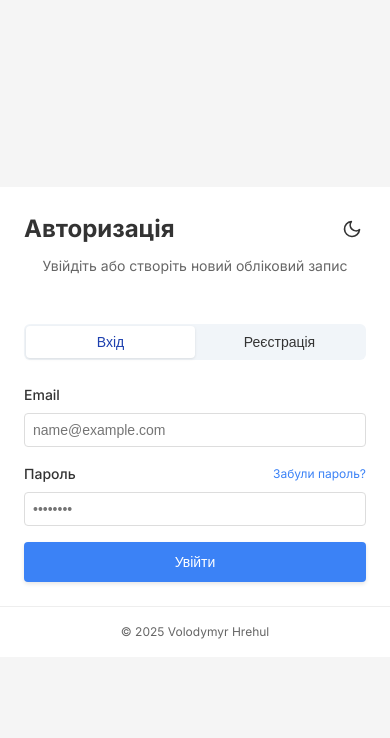
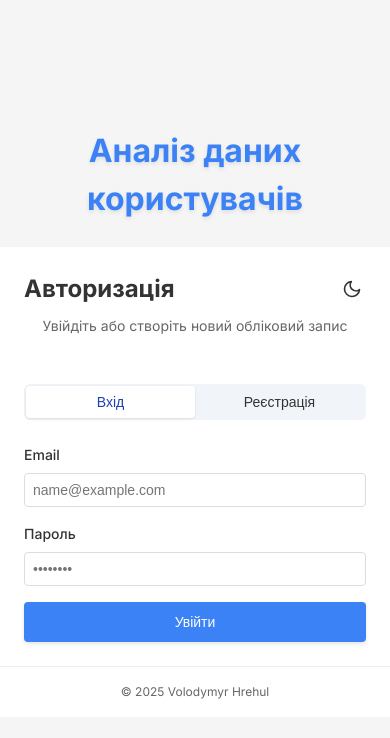
Before and after one commit to Premisterio/Diploma, a React (Vite) app in the folder frontend/: page /auth in a window 390 px wide. Shown: the top 738 px of the page. Built offline with nearby package versions, Linux system fonts and the light colour scheme.

Commit message:
Minor UI fixes + accessibility features
Changes:
- Updated README.
- New @media queries for user accessibility.
- ReactDOM error fixes.

```diff
--- a/frontend/src/components/LoginForm.jsx
+++ b/frontend/src/components/LoginForm.jsx
@@ -96,9 +96,6 @@ function LoginForm() {
           <label htmlFor="password" className="form-label">
             Пароль
           </label>
-          <a href="#" className="form-link">
-            Забули пароль?
-          </a>
         </div>
         <input
           id="password"
@@ -120,7 +117,7 @@ function LoginForm() {
       <button type="submit" className="form-button" disabled={isLoading}>
         {isLoading ? (
           <span className="button-loading">
-            <LoadingSpinner size="small" text={null} /> Завантаження...
+            Завантаження...
           </span>
         ) : (
           "Увійти"
--- a/frontend/src/pages/AuthPage.jsx
+++ b/frontend/src/pages/AuthPage.jsx
@@ -8,14 +8,16 @@ function AuthPage() {
 
   return (
     <div className="auth-container">
+      <h1 className="app-title">Аналіз даних користувачів</h1>
       <div className="auth-card">
         <div className="auth-header">
           <div className="header-top">
-            <h1 className="auth-title">Авторизація</h1>
+            <h2 className="auth-title">Авторизація</h2>
             <ThemeToggle />
           </div>
           <p className="auth-description">Увійдіть або створіть новий обліковий запис</p>
         </div>
+
         <div className="auth-content">
           <div className="tabs">
             <div className="tabs-list">
@@ -35,6 +37,7 @@ function AuthPage() {
             {activeTab === "login" ? <LoginForm /> : <RegisterForm />}
           </div>
         </div>
+
         <div className="auth-footer">
           <p>© 2025 Volodymyr Hrehul</p>
         </div>
--- a/frontend/src/pages/DashboardHome.jsx
+++ b/frontend/src/pages/DashboardHome.jsx
@@ -200,7 +200,7 @@ function DashboardHome() {
           <div className="stats-cards-grid">
             <div className="dashboard-card stat-card">
               <div className="stat-icon">
-              <svg xmlns="http://www.w3.org/2000/svg" width="24" height="24" fill="currentColor" class="bi bi-person" viewBox="0 0 16 16">
+              <svg xmlns="http://www.w3.org/2000/svg" width="24" height="24" fill="currentColor" className="bi bi-person" viewBox="0 0 16 16">
               <path d="M8 8a3 3 0 1 0 0-6 3 3 0 0 0 0 6m2-3a2 2 0 1 1-4 0 2 2 0 0 1 4 0m4 8c0 1-1 1-1 1H3s-1 0-1-1 1-4 6-4 6 3 6 4m-1-.004c-.001-.246-.154-.986-.832-1.664C11.516 10.68 10.289 10 8 10s-3.516.68-4.168 1.332c-.678.678-.83 1.418-.832 1.664z"/>
               </svg>
               </div>
@@ -212,7 +212,7 @@ function DashboardHome() {
 
             <div className="dashboard-card stat-card">
               <div className="stat-icon">
-              <svg xmlns="http://www.w3.org/2000/svg" width="24" height="24" fill="currentColor" class="bi bi-book" viewBox="0 0 16 16">
+              <svg xmlns="http://www.w3.org/2000/svg" width="24" height="24" fill="currentColor" className="bi bi-book" viewBox="0 0 16 16">
               <path d="M1 2.828c.885-.37 2.154-.769 3.388-.893 1.33-.134 2.458.063 3.112.752v9.746c-.935-.53-2.12-.603-3.213-.493-1.18.12-2.37.461-3.287.811zm7.5-.141c.654-.689 1.782-.886 3.112-.752 1.234.124 2.503.523 3.388.893v9.923c-.918-.35-2.107-.692-3.287-.81-1.094-.111-2.278-.039-3.213.492zM8 1.783C7.015.936 5.587.81 4.287.94c-1.514.153-3.042.672-3.994 1.105A.5.5 0 0 0 0 2.5v11a.5.5 0 0 0 .707.455c.882-.4 2.303-.881 3.68-1.02 1.409-.142 2.59.087 3.223.877a.5.5 0 0 0 .78 0c.633-.79 1.814-1.019 3.222-.877 1.378.139 2.8.62 3.681 1.02A.5.5 0 0 0 16 13.5v-11a.5.5 0 0 0-.293-.455c-.952-.433-2.48-.952-3.994-1.105C10.413.809 8.985.936 8 1.783"/>
               </svg>
               </div>
@@ -225,7 +225,7 @@ function DashboardHome() {
 
             <div className="dashboard-card stat-card">
               <div className="stat-icon">
-              <svg xmlns="http://www.w3.org/2000/svg" width="24" height="24" fill="currentColor" class="bi bi-file-earmark-bar-graph" viewBox="0 0 16 16"><path d="M10 13.5a.5.5 0 0 0 .5.5h1a.5.5 0 0 0 .5-.5v-6a.5.5 0 0 0-.5-.5h-1a.5.5 0 0 0-.5.5zm-2.5.5a.5.5 0 0 1-.5-.5v-4a.5.5 0 0 1 .5-.5h1a.5.5 0 0 1 .5.5v4a.5.5 0 0 1-.5.5zm-3 0a.5.5 0 0 1-.5-.5v-2a.5.5 0 0 1 .5-.5h1a.5.5 0 0 1 .5.5v2a.5.5 0 0 1-.5.5z"/><path d="M14 14V4.5L9.5 0H4a2 2 0 0 0-2 2v12a2 2 0 0 0 2 2h8a2 2 0 0 0 2-2M9.5 3A1.5 1.5 0 0 0 11 4.5h2V14a1 1 0 0 1-1 1H4a1 1 0 0 1-1-1V2a1 1 0 0 1 1-1h5.5z"/>
+              <svg xmlns="http://www.w3.org/2000/svg" width="24" height="24" fill="currentColor" className="bi bi-file-earmark-bar-graph" viewBox="0 0 16 16"><path d="M10 13.5a.5.5 0 0 0 .5.5h1a.5.5 0 0 0 .5-.5v-6a.5.5 0 0 0-.5-.5h-1a.5.5 0 0 0-.5.5zm-2.5.5a.5.5 0 0 1-.5-.5v-4a.5.5 0 0 1 .5-.5h1a.5.5 0 0 1 .5.5v4a.5.5 0 0 1-.5.5zm-3 0a.5.5 0 0 1-.5-.5v-2a.5.5 0 0 1 .5-.5h1a.5.5 0 0 1 .5.5v2a.5.5 0 0 1-.5.5z"/><path d="M14 14V4.5L9.5 0H4a2 2 0 0 0-2 2v12a2 2 0 0 0 2 2h8a2 2 0 0 0 2-2M9.5 3A1.5 1.5 0 0 0 11 4.5h2V14a1 1 0 0 1-1 1H4a1 1 0 0 1-1-1V2a1 1 0 0 1 1-1h5.5z"/>
               </svg>
               </div>
               <div className="stat-content">
@@ -376,11 +376,11 @@ function DashboardHome() {
         onClick={fetchDashboardData}
         disabled={loading}
       >
-        {loading ? <svg xmlns="http://www.w3.org/2000/svg" width="20" height="20" fill="currentColor" class="bi bi-clock" viewBox="0 0 16 16">
+        {loading ? <svg xmlns="http://www.w3.org/2000/svg" width="20" height="20" fill="currentColor" className="bi bi-clock" viewBox="0 0 16 16">
   <path d="M8 3.5a.5.5 0 0 0-1 0V9a.5.5 0 0 0 .252.434l3.5 2a.5.5 0 0 0 .496-.868L8 8.71z"/>
   <path d="M8 16A8 8 0 1 0 8 0a8 8 0 0 0 0 16m7-8A7 7 0 1 1 1 8a7 7 0 0 1 14 0"/>
-</svg> : <svg xmlns="http://www.w3.org/2000/svg" width="20" height="20" fill="currentColor" class="bi bi-arrow-clockwise" viewBox="0 0 16 16">
-  <path fill-rule="evenodd" d="M8 3a5 5 0 1 0 4.546 2.914.5.5 0 0 1 .908-.417A6 6 0 1 1 8 2z"/>
+</svg> : <svg xmlns="http://www.w3.org/2000/svg" width="20" height="20" fill="currentColor" className="bi bi-arrow-clockwise" viewBox="0 0 16 16">
+  <path fillRule="evenodd" d="M8 3a5 5 0 1 0 4.546 2.914.5.5 0 0 1 .908-.417A6 6 0 1 1 8 2z"/>
   <path d="M8 4.466V.534a.25.25 0 0 1 .41-.192l2.36 1.966c.12.1.12.284 0 .384L8.41 4.658A.25.25 0 0 1 8 4.466"/>
 </svg>}
       </button>
--- a/frontend/src/style.css
+++ b/frontend/src/style.css
@@ -70,6 +70,7 @@
   box-sizing: border-box;
   margin: 0;
   padding: 0;
+  scroll-behavior: smooth;
 }
 
 body {
@@ -89,6 +90,7 @@ body {
   align-items: center;
   justify-content: center;
   padding: 1rem;
+  flex-direction: column;
 }
 
 .auth-card {
@@ -723,57 +725,6 @@ body {
   color: var(--text-secondary);
 }
 
-/* Responsive */
-@media (max-width: 768px) {
-  .sidebar {
-    position: fixed;
-    top: 0;
-    bottom: 0;
-    left: 0;
-    transform: translateX(-100%);
-  }
-
-  .sidebar.open {
-    transform: translateX(0);
-  }
-
-  .analytics-controls {
-    grid-template-columns: 1fr;
-  }
-
-  .button-group {
-    flex-direction: column;
-  }
-
-  .auth-card {
-    border-radius: 0;
-    box-shadow: none;
-    max-width: 100%;
-  }
-
-  .auth-container {
-    padding: 0;
-  }
-}
-
-@media (max-width: 480px) {
-  .dashboard-content {
-    padding: 1rem;
-  }
-
-  .stats-grid {
-    grid-template-columns: 1fr;
-  }
-
-  .filters-container {
-    flex-direction: column;
-  }
-
-  .filter-group {
-    width: 100%;
-  }
-}
-
 /* Dark theme adjustments */
 [data-theme="dark"] .btn-secondary {
   border-color: var(--primary-color);
@@ -948,33 +899,6 @@ body {
   color: var(--text-secondary);
 }
 
-/* Responsive adjustments */
-@media (max-width: 768px) {
-  .genre-chart-flex-container {
-    flex-direction: column;
-    gap: 1rem;
-  }
-
-  .chart-legend {
-    max-height: none;
-    width: 100%;
-    flex-direction: row;
-    flex-wrap: wrap;
-    justify-content: center;
-  }
-}
-
-@media (max-width: 480px) {
-  .pie-chart {
-    width: 150px;
-    height: 150px;
-  }
-
-  .legend-item {
-    font-size: 0.75rem;
-  }
-}
-
 /* Demographics Chart styling */
 .demographics-chart-container {
   display: grid;
@@ -1492,69 +1416,6 @@ body {
   border-right: 1px solid var(--background);
 }
 
-/* Responsive adjustments */
-@media (max-width: 768px) {
-  .charts-grid,
-  .stats-grid {
-    grid-template-columns: 1fr;
-  }
-
-  .stats-highlights {
-    grid-template-columns: 1fr 1fr;
-  }
-
-  .analytics-controls,
-  .filters-container {
-    grid-template-columns: 1fr;
-  }
-
-  .report-item {
-    flex-direction: column;
-    align-items: flex-start;
-  }
-
-  .report-icon {
-    margin-bottom: 0.5rem;
-  }
-
-  .report-actions {
-    margin-left: 0;
-    margin-top: 0.75rem;
-    align-self: flex-end;
-  }
-
-  .refresh-button {
-    bottom: 1rem;
-    right: 1rem;
-    width: 3rem;
-    height: 3rem;
-  }
-}
-
-@media (max-width: 480px) {
-  .stats-highlights {
-    grid-template-columns: 1fr;
-  }
-
-  .chart-bars {
-    gap: 0.25rem;
-  }
-
-  .chart-label {
-    font-size: 0.7rem;
-    transform: rotate(-45deg);
-    transform-origin: top left;
-  }
-
-  .chart-pie {
-    width: 120px;
-    height: 120px;
-  }
-
-  .legend-item {
-    font-size: 0.7rem;
-  }
-}
 /* Dashboard Styles */
 .dashboard-home {
   padding: 20px;
@@ -1901,3 +1762,162 @@ body {
 .h4-label {
   margin-bottom: 0.7rem;
 }
+/* Prefers reduced motion */
+@media (prefers-reduced-motion: reduce) {
+  * {
+    animation: none !important;
+    transform: none !important;
+    transition: none !important;
+    scroll-behavior: auto !important;
+  }
+}
+
+/* Large Mobile / Tablet (max-width: 768px) */
+@media (max-width: 768px) {
+  /* Sidebar */
+  .sidebar {
+    position: fixed;
+    top: 0;
+    bottom: 0;
+    left: 0;
+    transform: translateX(-100%);
+  }
+
+  .sidebar.open {
+    transform: translateX(0);
+  }
+
+  /* Layout & Components */
+  .charts-grid,
+  .stats-grid {
+    grid-template-columns: 1fr;
+  }
+
+  .stats-highlights {
+    grid-template-columns: 1fr 1fr;
+  }
+
+  .analytics-controls,
+  .filters-container {
+    grid-template-columns: 1fr;
+  }
+
+  .button-group {
+    flex-direction: column;
+  }
+
+  /* Authentication */
+  .auth-card {
+    border-radius: 0;
+    box-shadow: none;
+    max-width: 100%;
+  }
+
+  .auth-container {
+    padding: 0;
+  }
+
+  /* Reports */
+  .report-item {
+    flex-direction: column;
+    align-items: flex-start;
+  }
+
+  .report-icon {
+    margin-bottom: 0.5rem;
+  }
+
+  .report-actions {
+    margin-left: 0;
+    margin-top: 0.75rem;
+    align-self: flex-end;
+  }
+
+  /* Genre Chart Layout */
+  .genre-chart-flex-container {
+    flex-direction: column;
+    gap: 1rem;
+  }
+
+  .chart-legend {
+    max-height: none;
+    width: 100%;
+    flex-direction: row;
+    flex-wrap: wrap;
+    justify-content: center;
+  }
+
+  /* Floating Buttons */
+  .refresh-button {
+    bottom: 1rem;
+    right: 1rem;
+    width: 3rem;
+    height: 3rem;
+  }
+}
+
+/* Small Mobile (max-width: 480px) */
+@media (max-width: 480px) {
+  /* Layout adjustments */
+  .dashboard-content {
+    padding: 1rem;
+  }
+
+  .stats-highlights {
+    grid-template-columns: 1fr; /* Override the 1fr 1fr from 768px */
+  }
+
+  .filters-container {
+    flex-direction: column;
+  }
+
+  .filter-group {
+    width: 100%;
+  }
+
+  /* Chart adjustments */
+  .pie-chart {
+    width: 150px;
+    height: 150px;
+  }
+
+  .chart-pie {
+    width: 120px;
+    height: 120px;
+  }
+
+  .chart-bars {
+    gap: 0.25rem;
+  }
+
+  .chart-label {
+    font-size: 0.7rem;
+    transform: rotate(-45deg);
+    transform-origin: top left;
+  }
+
+  /* Legend text size */
+  .legend-item {
+    font-size: 0.7rem;
+  }
+}
+
+.app-title {
+  color: var(--primary-color);
+  font-size: 2rem;
+  font-weight: 700;
+  max-width: 40rem;
+  margin-bottom: 2rem;
+  text-align: center;
+  text-shadow: 0 2px 4px var(--shadow-color);
+}
+
+/* For mobile screens */
+@media (max-width: 768px) {
+  .app-title {
+    font-size: 2rem;
+    margin-bottom: 1.5rem;
+  }
+}
+
+/* 2k lines of css is crazy, ik 😭 */
```
Also changed, not shown: 1 other file (tests, documents, lock files or other folders).
